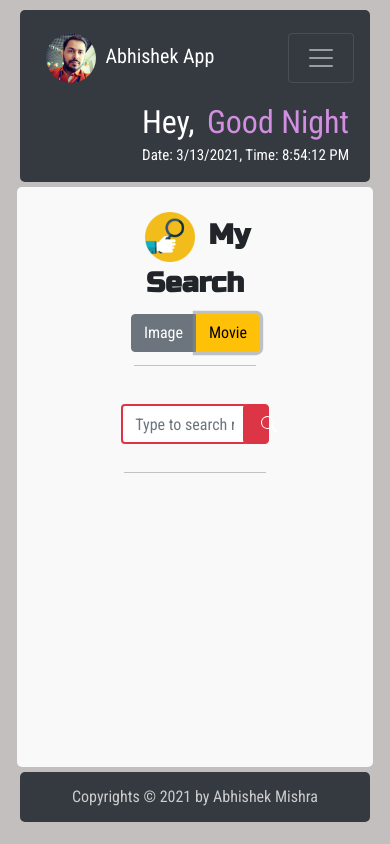
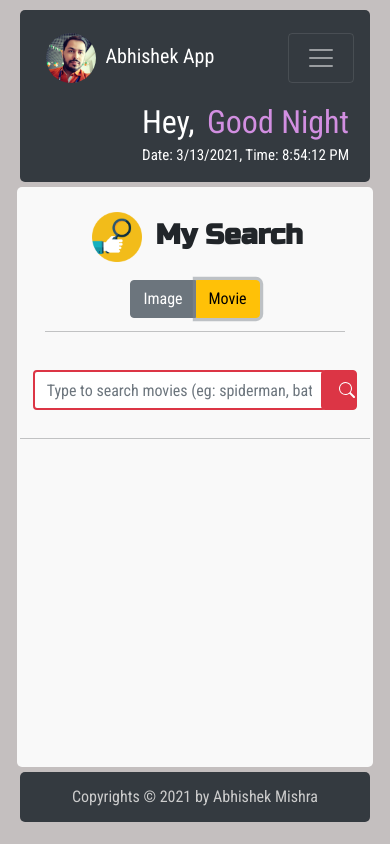
Before and after one commit to mishraabhi1987/reactapp, a React (Create React App) app: page /reactapp/search in a window 390 px wide. Both pictures are taken after a click on the label "Movie". Built offline with nearby package versions, Linux system fonts and the light colour scheme.

Commit message:
fixed responsive issue

```diff
--- a/src/App.css
+++ b/src/App.css
@@ -63,7 +63,7 @@ nav{border-radius: 5px;}
 .keep h1{text-align: center; line-height: 50px; padding-top: 25px; color: #08BECE;}
 /* .form-container{width: 500px; margin: 0 auto; text-align: right;} */
 .form-container input{margin-bottom: 10px;}
-.Registration{background-color: #fff; margin: 0 auto; width: 50%; padding: 20px; border-radius: 10px;}
+.Registration{background-color: #fff; margin: 0 auto; padding: 20px; border-radius: 10px;}
 .todolist{background-color: #fff; margin: 0 auto; padding: 20px; border-radius: 10px;}
 .todobox{width: 90%; border-radius: 5px; border:1px solid #ccc; height: 50px; padding: 10px;}
 .todolist .list-group-item {padding: 0px !important; word-break: break-all;}
--- a/src/components/Registration.jsx
+++ b/src/components/Registration.jsx
@@ -38,7 +38,7 @@ const MyRegistration = () => {
     return(
         <div classNameName="contaner">
             {msgdisplay}
-            <form className="Registration" onSubmit={submitform}>
+            <form className="Registration col-sm-9 col-md-9 col-lg-6" onSubmit={submitform}>
             <h1 style={{textAlign:"center"}}><img src={img} style={{width: "50px", height: "100%", borderRadius: "25px"}}/> Registration Form</h1>
                 <div className="form-row col-md-12">
                 <div className="form-group col-md-12">
--- a/src/components/Search.jsx
+++ b/src/components/Search.jsx
@@ -8,7 +8,7 @@ const Search = () => {
 
     return(
         <>
-            <div className="searchpage" style={{width: "50%", margin: "0 auto", padding: "20px", textAlign: "center"}}>
+            <div className="searchpage col-sm-9 col-md-9 col-lg-6" style={{margin: "0 auto", padding: "20px", textAlign: "center"}}>
             <h3 style={{fontWeight: "Bold", color: "#00000", fontFamily: "Russo One"}}><img src={img} style={{width: "50px", height: "100%"}}/> My Search</h3>
             <div className="btn-group btn-group-toggle" data-toggle="buttons">
                 <label className="btn btn-secondary active" style={{margin: "0px"}}>
--- a/src/components/Search/Imagesearch/Imagesearch.jsx
+++ b/src/components/Search/Imagesearch/Imagesearch.jsx
@@ -23,7 +23,7 @@ const Imagesearch = () => {
     }
     return(
         <>
-            <div style={{width: "50%", margin: "0 auto", padding: "10px", textAlign: "center"}}>
+            <div className="col-sm-9 col-md-9 col-lg-6" style={{margin: "0 auto", padding: "10px", textAlign: "center"}}>
             <input type="text" style={{border: "2px solid #17a2b8"}} className="form-control" value={searchtext} onChange={findsearch}  placeholder="Type to search images (eg: nature, sea, sky, burger)"></input>
             <br/><hr />
             {searchtext === "" ? null : <SearchResult name={searchtext} />}
--- a/src/components/Search/Moviesearch/Movie.jsx
+++ b/src/components/Search/Moviesearch/Movie.jsx
@@ -5,10 +5,10 @@ const Movie = (props) => {
         <>
         <div className="container moviesdetails" style={{backgroundColor: "rgb(250 240 240)", border: "1px solid #f3e4e4", padding: "10px", borderRadius: "10px"}}>
         <div className="row">
-            <div className="col-3">
-                <img src={props.Poster} style={{width: "250px", height: "100%", maxHeight: "300px", borderRadius: "5px"}} />
+            <div className="col-sm-11 col-md-2 col-lg-3">
+                <img src={props.Poster} style={{width: "250px", minHeight: "200px", height: "100%", maxHeight: "300px", borderRadius: "5px"}} />
             </div>
-            <div className="col-8">
+            <div className="col-sm-12 col-md-10 col-lg-8">
                 <div className="row">
                     <h1 style={{color: "#dc3545", paddingBottom: "20px", paddingLeft: "5px"}}>{props.Title}</h1>
                     <span><b>Year:</b> {props.Year}</span>
--- a/src/components/Search/Moviesearch/Moviesearch.jsx
+++ b/src/components/Search/Moviesearch/Moviesearch.jsx
@@ -33,7 +33,8 @@ const Moviesearch = () => {
     const [display, setdisplay] = useState("none");
     return(
         <>
-            <div style={{width: "50%", margin: "0 auto", padding: "10px", textAlign: "center"}}>
+            <div className="row">
+            <div className="col-sm-9 col-md-9 col-lg-6" style={{margin: "0 auto", padding: "10px", textAlign: "center"}}>
             <input type="text" style={{border: "2px solid #dc3545", display: "inline-table", width: "80%", height: "40px", marginBottom: "20px",}} className="form-control" onChange={getmoviename} onKeyDown={handleKeyDown} placeholder="Type to search movies (eg: spiderman, batman, avengers)"></input>
             <button type="button" className="btn btn-danger" style={{width: "10%", marginTop: "-3px", marginLeft: "-5px"}} onClick={searcmovie}><svg xmlns="http://www.w3.org/2000/svg" width="16" height="16" fill="currentColor" className="bi bi-search" viewBox="0 0 16 16">
             <path d="M11.742 10.344a6.5 6.5 0 1 0-1.397 1.398h-.001c.03.04.062.078.098.115l3.85 3.85a1 1 0 0 0 1.415-1.414l-3.85-3.85a1.007 1.007 0 0 0-.115-.1zM12 6.5a5.5 5.5 0 1 1-11 0 5.5 5.5 0 0 1 11 0z"/>
@@ -66,6 +67,7 @@ const Moviesearch = () => {
             totalSeasons= {moviedata.totalSeasons}
            ></Movie>
             }
+            </div>
         </>
     )
 
```
